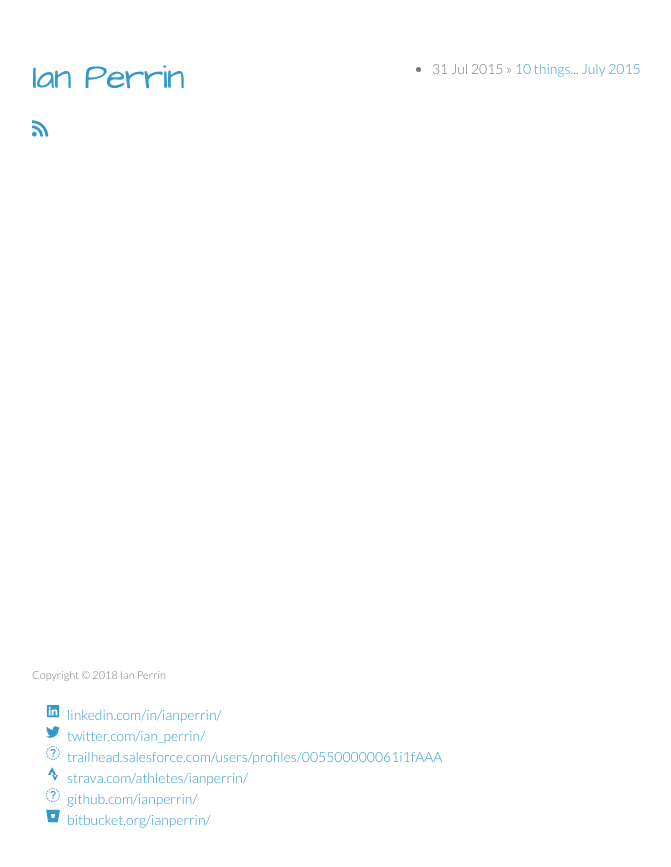
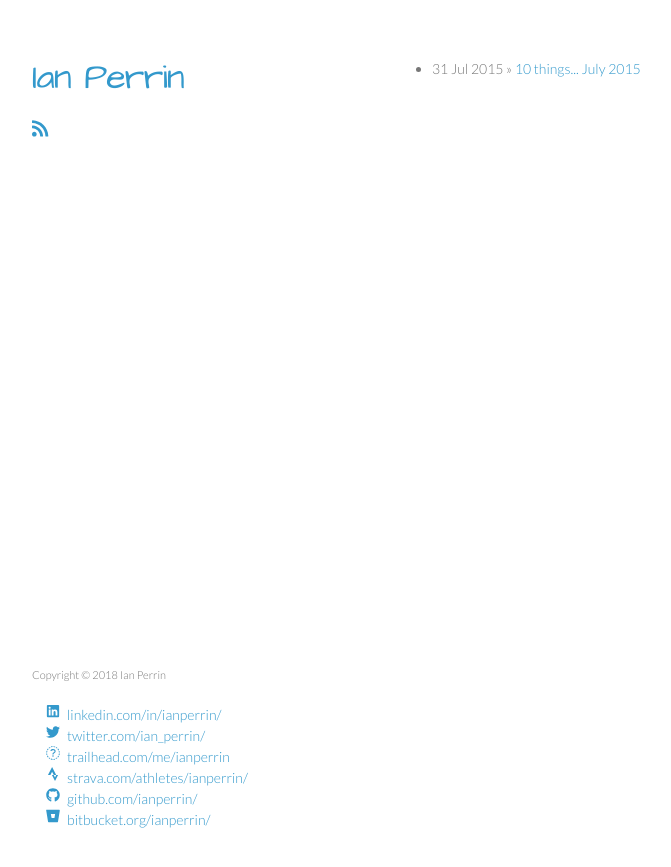
Before and after one commit to ianperrin/ianperrin.github.io, a Jekyll site: the page built from index.html, in a window 1280 px wide. Shown: the top 867 px of the page, without its empty margins (178-849 px from the left). Built offline with Jekyll 4.4.1, drawn with Linux system fonts in a browser that asks for light colours; nearby versions of some CDN libraries.

Commit message:
Trailhead profile link

```diff
--- a/_data/people.yml
+++ b/_data/people.yml
@@ -2,8 +2,8 @@
   links:
     linkedin: "https://linkedin.com/in/ianperrin/"
     twitter: "https://twitter.com/ian_perrin/"
-    cloud: "https://trailhead.salesforce.com/users/profiles/005500000061i1fAAA" # rename to salesforce when/if included in FontAwesome (https://github.com/FortAwesome/Font-Awesome/issues/1744)
+    cloud: "https://trailhead.com/me/ianperrin" # rename to salesforce/trailhead when/if included in FontAwesome (https://github.com/FortAwesome/Font-Awesome/issues/1744)
     strava: "https://strava.com/athletes/ianperrin/"
-    gitwhub: "https://github.com/ianperrin/"
+    github: "https://github.com/ianperrin/"
     bitbucket: "https://bitbucket.org/ianperrin/"
   name: "Ian Perrin"
```
